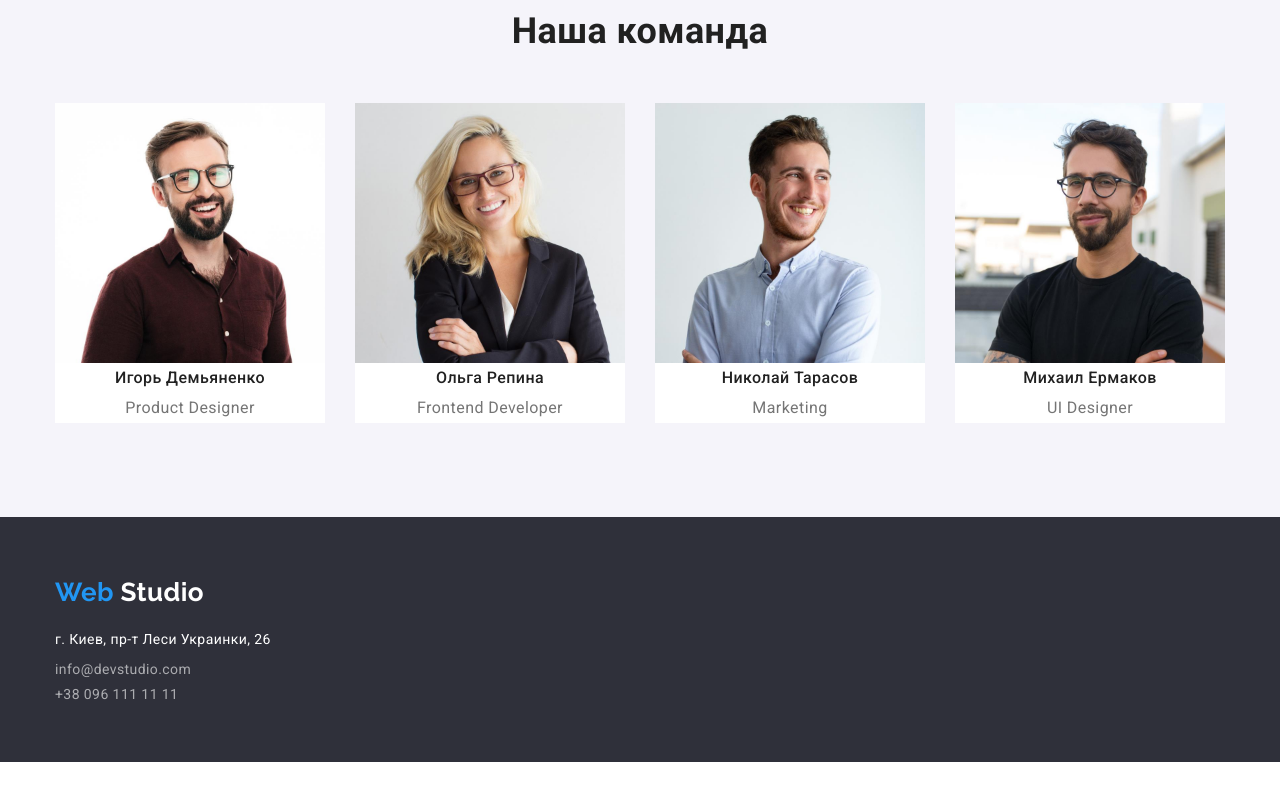
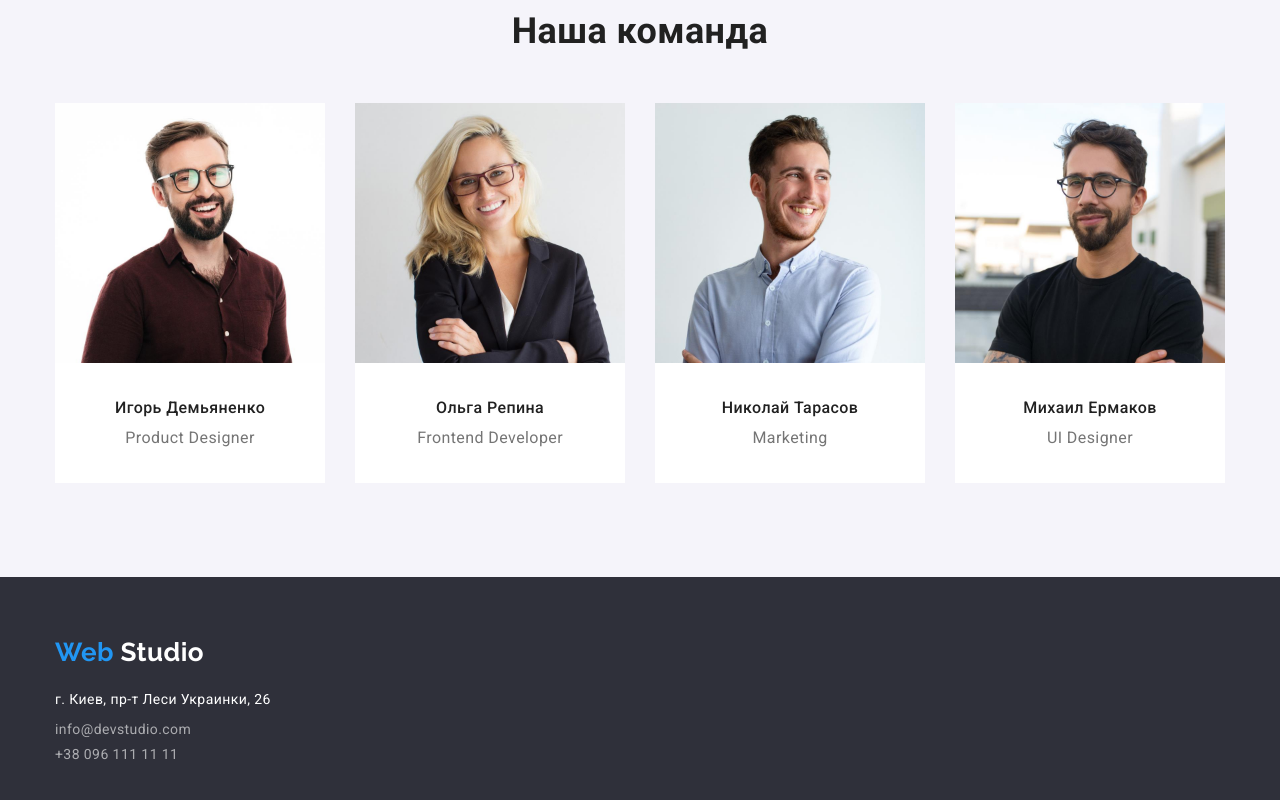
Before and after one commit to DenysBorysiuk/cat-crm, a plain HTML site: page index.html in a window 1280 px wide. Shown: the part 1679-2479 px from the top of the page. Before the commit the page ends 2441 px from the top, so only its background shows below. Drawn offline with nearby package versions, Linux system fonts and the light colour scheme.

Commit message:
fix cards

```diff
--- a/css/styles.css
+++ b/css/styles.css
@@ -265,6 +265,10 @@ body {
 	background-color: var(--main-light);
 }
 
+.team-item-content {
+	margin: 30px 60px;
+}
+
 .team-title {
 	font-weight: 500;
 	font-size: 16px;
--- a/index.html
+++ b/index.html
@@ -23,7 +23,8 @@
 			<div class="container">
 				<nav class="header-nav">
 					<a class="link logo" href="./index.html" lang="en">
-						Web<span class="header-logo">Studio</span>
+						Web
+						<span class="header-logo">Studio</span>
 					</a>
 					<ul class="header-list list">
 						<li class="header-item"><a class="header-link link current" href="./index.html">Студия</a></li>
@@ -112,23 +113,31 @@
 					<ul class="team-list list">
 						<li class="team-item">
 							<img src="./images/team/img-1.jpg" width="270" alt="photo" />
+							<div class="team-item-content">
 								<h3 class="team-title">Игорь Демьяненко</h3>
 								<p class="team-text" lang="en">Product Designer</p>
+							</div>
 						</li>
 						<li class="team-item">
 							<img src="./images/team/img-2.jpg" width="270" alt="photo" />
+							<div class="team-item-content">
 								<h3 class="team-title">Ольга Репина</h3>
 								<p class="team-text" lang="en">Frontend Developer</p>
+							</div>
 						</li>
 						<li class="team-item">
 							<img src="./images/team/img-3.jpg" width="270" alt="photo" />
+							<div class="team-item-content">
 								<h3 class="team-title">Николай Тарасов</h3>
 								<p class="team-text" lang="en">Marketing</p>
+							</div>
 						</li>
 						<li class="team-item">
 							<img src="./images/team/img-4.jpg" width="270" alt="photo" />
+							<div class="team-item-content">
 								<h3 class="team-title">Михаил Ермаков</h3>
 								<p class="team-text" lang="en">UI Designer</p>
+							</div>
 						</li>
 					</ul>
 				</div>
```
Lines whose indentation alone changed are shown as unchanged.
